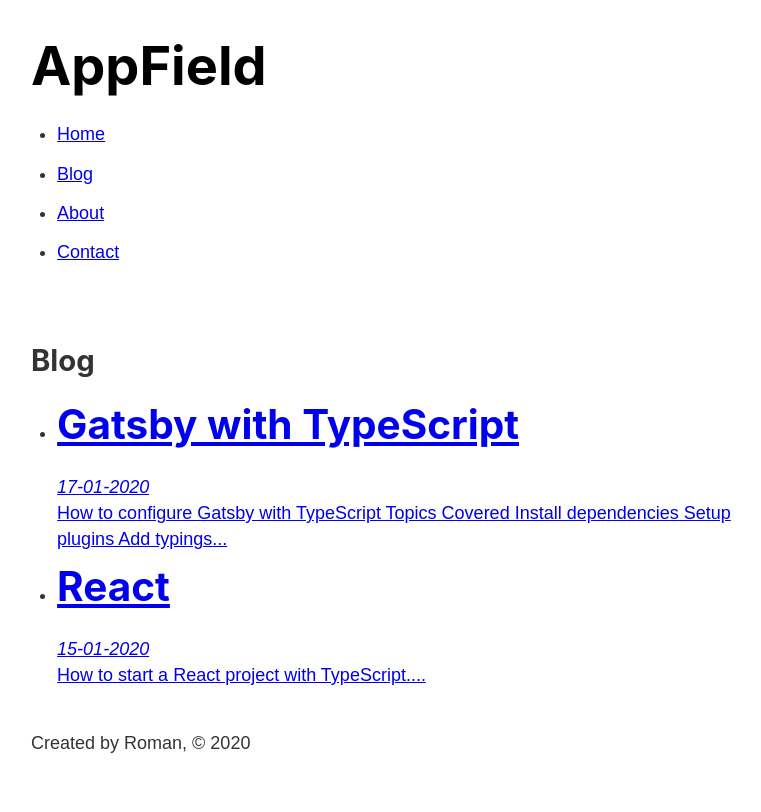
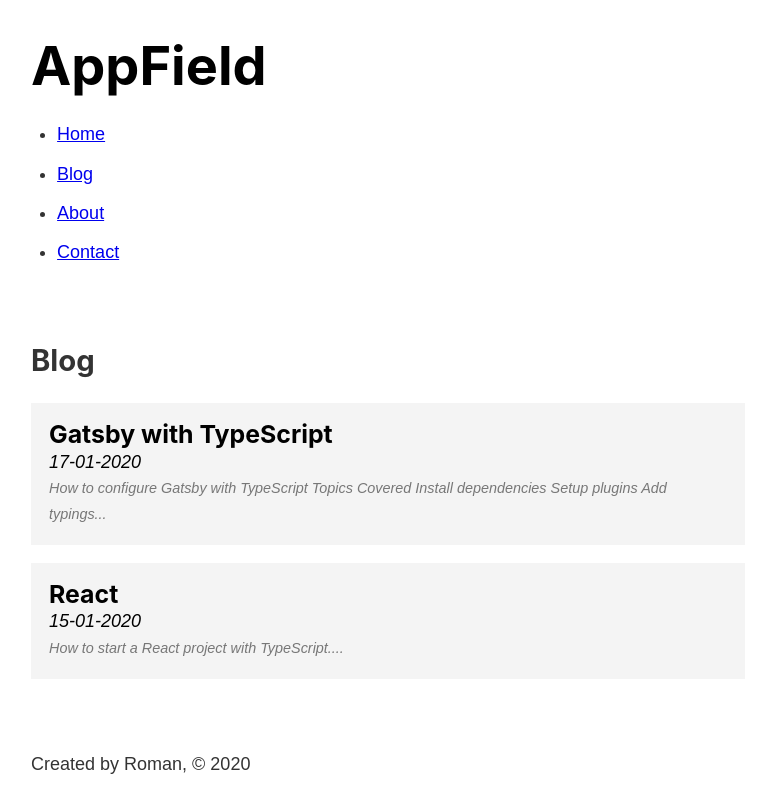
Before and after one commit to AppField/appfield-website, a Gatsby site: page /blog in a window 1280 px wide. Shown: the whole page, without its empty margins (252-1013 px from the left). Built offline with nearby package versions, Linux system fonts and the light colour scheme; Gatsby itself is replaced by a stand-in of ours.

Commit message:
Added image and improved blog styles

```diff
--- a/gatsby-config.js
+++ b/gatsby-config.js
@@ -19,6 +19,21 @@ module.exports = {
         path: `${__dirname}/src/`,
       },
     },
-    'gatsby-transformer-remark',
+    'gatsby-plugin-sharp',
+    {
+      resolve: 'gatsby-transformer-remark',
+      options: {
+        plugins: [
+          'gatsby-remark-relative-images',
+          {
+            resolve: 'gatsby-remark-images',
+            options: {
+              maxWidth: 750,
+              linkImagesToOriginal: false,
+            },
+          },
+        ],
+      },
+    },
   ],
 }
--- a/package.json
+++ b/package.json
@@ -18,7 +18,10 @@
     "@types/react-dom": "^16.9.4",
     "gatsby": "^2.18.12",
     "gatsby-plugin-sass": "^2.1.27",
+    "gatsby-plugin-sharp": "^2.3.13",
     "gatsby-plugin-typescript": "^2.1.26",
+    "gatsby-remark-images": "^3.1.42",
+    "gatsby-remark-relative-images": "^0.2.3",
     "gatsby-source-filesystem": "^2.1.46",
     "gatsby-transformer-remark": "^2.6.48",
     "node-sass": "^4.13.1",
--- /dev/null
+++ b/src/components/footer.module.scss
@@ -0,0 +1,3 @@
+.footer {
+  margin-top: 3rem;
+}
--- a/src/components/footer.tsx
+++ b/src/components/footer.tsx
@@ -1,5 +1,7 @@
 import React from 'react'
 import { useStaticQuery, graphql } from 'gatsby'
+
+import footerStyles from './footer.module.scss'
 
 const Footer = () => {
   const data = useStaticQuery(graphql`
@@ -13,7 +15,7 @@ const Footer = () => {
   `)
 
   return (
-    <footer>
+    <footer className={footerStyles.footer}>
       <p>
         Created by {data.site.siteMetadata.author}, © {new Date().getFullYear()}
       </p>
--- /dev/null
+++ b/src/pages/blog.module.scss
@@ -0,0 +1,32 @@
+.posts {
+  list-style-type: none;
+  margin: 0;
+}
+
+.post {
+  margin: 1rem 0;
+
+  a {
+    background: #f4f4f4;
+    color: #000;
+    display: block;
+    padding: 1rem;
+    text-decoration: none;
+    transition: border-radius 250ms ease-in-out, background 250ms ease-in-out;
+
+    &:hover {
+      background: #e4e4e4;
+      border-radius: 25px;
+    }
+  }
+
+  h3 {
+    margin-bottom: 0;
+  }
+
+  p {
+    color: #777;
+    font-size: 0.8rem;
+    font-style: italic;
+  }
+}
--- a/src/pages/blog.tsx
+++ b/src/pages/blog.tsx
@@ -1,6 +1,8 @@
 import React from 'react'
 import Layout from '../components/layout'
 import { useStaticQuery, graphql, Link } from 'gatsby'
+
+import blogStyles from './blog.module.scss'
 
 const BlogPage = () => {
   const data = useStaticQuery(graphql`
@@ -26,19 +28,19 @@ const BlogPage = () => {
   return (
     <Layout>
       <h2>Blog</h2>
-      <ul>
+      <ol className={blogStyles.posts}>
         {data.allMarkdownRemark.edges.map((edge: any) => {
           return (
-            <li key={edge.node.id}>
+            <li key={edge.node.id} className={blogStyles.post}>
               <Link to={`/blog/${edge.node.fields.slug}`}>
-                <h1>{edge.node.frontmatter.title} </h1>
+                <h3>{edge.node.frontmatter.title}</h3>
                 <em>{edge.node.frontmatter.date}</em>
                 <p>{edge.node.excerpt}...</p>
               </Link>
             </li>
           )
         })}
-      </ul>
+      </ol>
     </Layout>
   )
 }
--- a/src/posts/gatsby.md
+++ b/src/posts/gatsby/gatsby.md
@@ -5,6 +5,8 @@ date: "17-01-2020"
 
 How to configure Gatsby with TypeScript
 
+![Field](./gatsby/field.png)
+
 ## Topics Covered
 
 1. Install dependencies
```
Also changed, not shown: 2 other files.
